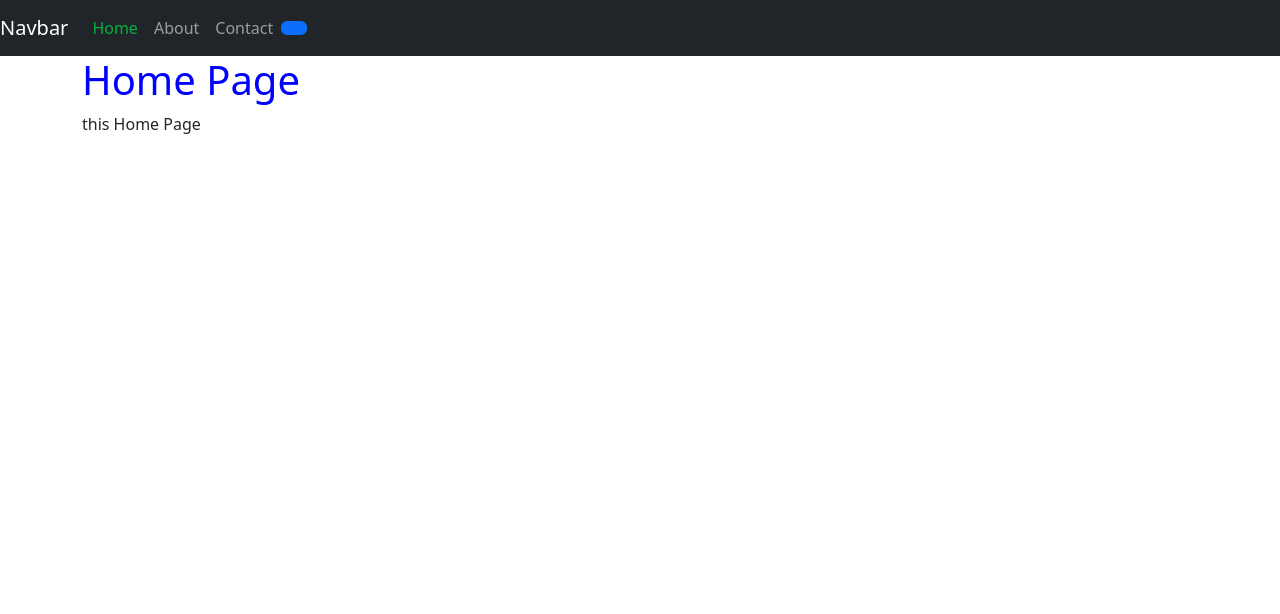
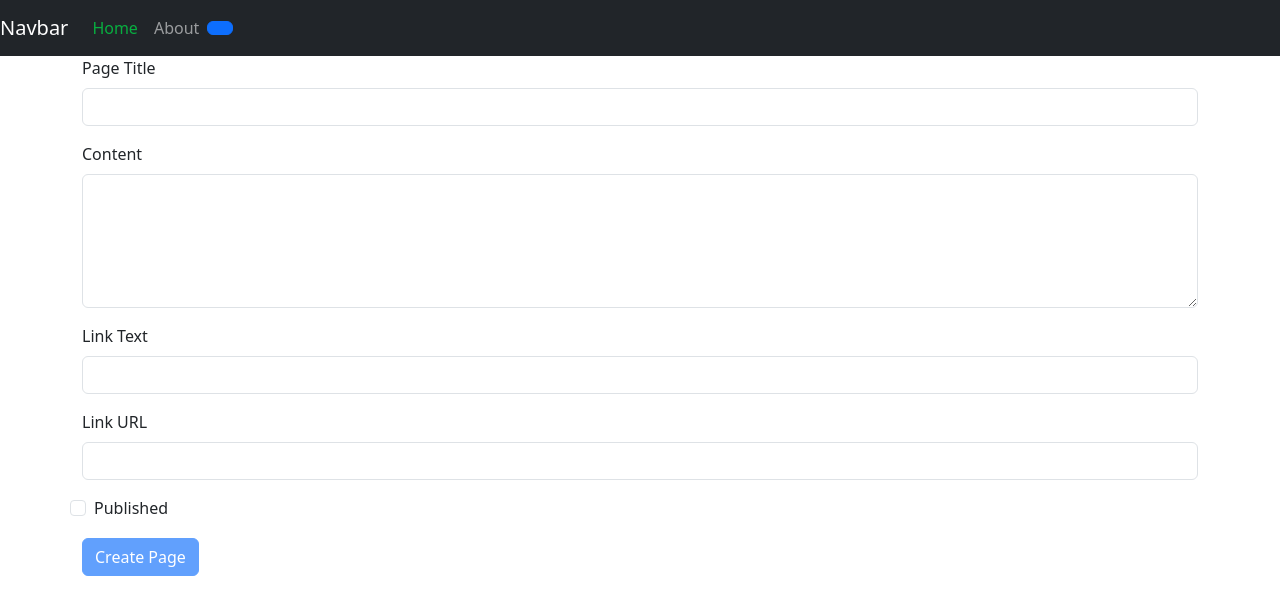
Before and after one commit to MuhammedFahimKP/page-management-app, a Vue app: page / in a window 1280 px wide. Shown: the top 614 px of the page. Built offline with nearby package versions, Linux system fonts and the light colour scheme; the HTML template or start-up script is replaced by a standard one.

Commit message:
added create page component and form functions

```diff
--- a/public/pages.json
+++ b/public/pages.json
@@ -2,17 +2,20 @@
   {
     "link":{"text":"Home","url": "home.html"},
     "content":"this Home Page",
-    "title":"Home Page"
+    "title":"Home Page",
+    "published":true
   },
   {
     "link":{"text":"About","url": "about.html"},
     "content":"this About Page",
-    "title":"About Page"
+    "title":"About Page",
+    "published":true
   },
   {
     "link":{"text":"Contact","url": "contact.html"},
     "content":"this Contact Page",
-    "title":"Contact Page"
+    "title":"Contact Page",
+    "published":false
   }
 
 ]
--- a/src/App.vue
+++ b/src/App.vue
@@ -5,26 +5,31 @@
         :nav-link-click="(index) => activePage = index"
     ></navbar>
 
-    <div
-        v-show="false"
-    >Hide</div>
-    <page-viewer
-        :page="pages[activePage]"
-    ></page-viewer>
+<!--    <page-viewer-->
+<!--        :page="pages[activePage]"-->
+<!--    ></page-viewer>-->
+
+
+  <creat-page
+      :page-created="pageCreated"
+  ></creat-page>
+
 </template>
 
 <script>
 
    import Navbar from "./components/Navbar.vue";
    import PageViewer from "./components/PageViewer.vue";
-
+   import CreatPage from "./components/CreatPage.vue";
    export default {
 
      components:{
        PageViewer,
        Navbar,
+       CreatPage,
 
      },
+
      created() {
         this.getPages()
      },
@@ -39,8 +44,14 @@
            let res  =  await fetch('pages.json');
            let data =  await  res.json();
            this.pages = data;
-        }
-     }
+        },
+        pageCreated(pageObj){
+            this.pages.push(pageObj);
+
+       },
+     },
+
+
    }
 
 
--- /dev/null
+++ b/src/components/CreatPage.vue
@@ -0,0 +1,123 @@
+<template>
+  <div class="container mb-3">
+    <form action="">
+      <div class="mb-3">
+        <label for="" class="form-label">
+          Page Title
+        </label>
+        <input
+            type="text"
+            class="form-control"
+            v-model="title"
+        />
+      </div>
+      <div class="mb-3">
+        <label for="" class="form-label">
+          Content
+        </label>
+        <textarea
+            type="text"
+            class="form-control"
+            rows="5"
+            v-model="content"
+
+        ></textarea>
+      </div>
+      <div class="col">
+        <div class="mb-3">
+          <label for="" class="form-label">
+            Link Text
+          </label>
+          <input
+              type="text"
+              class="form-control"
+              v-model="linkText"
+
+          />
+        </div>
+        <div class="mb-3">
+          <label for="" class="form-label">
+            Link URL
+          </label>
+          <input
+              type="text"
+              class="form-control"
+              v-model="linkUrl"
+
+          />
+        </div>
+        <div class="row mb-3">
+          <div class="form-check">
+            <input class="form-check-input" type="checkbox" v-model="published">
+            <label class="form-check-label" for="gridCheck1">
+              Published
+            </label>
+          </div>
+
+        </div>
+      </div>
+      <div class="mb-3">
+        <button
+            class="btn btn-primary"
+            :disabled="isFormInvalid"
+            @click.prevent="submitForm"
+        >Create Page</button>
+      </div>
+    </form>
+  </div>
+</template>
+
+
+<script>
+
+    export default {
+          props:[
+              'pageCreated',
+
+
+          ],
+          computed:{
+            isFormInvalid() {
+              return !this.title||!this.content||!this.linkText||!this.linkUrl
+            }
+          },
+          data() {
+            return {
+              title: '',
+              content:'',
+              linkText:'',
+              linkUrl:'',
+              published:false,
+
+            }
+          },
+          methods:{
+
+            submitForm(e){
+              if (!this.title||!this.content||!this.linkText||!this.linkUrl){
+                 alert('please fill form');
+                 return;
+              }
+
+              this.pageCreated({
+                title:this.title,
+                content:this.content,
+                link:{
+                  text:this.linkText,
+                  url:this.linkUrl
+                },
+                published:this.published
+              });
+
+              this.title     = '';
+              this.content   = '';
+              this.linkUrl   = ''
+              this.linkText  = '';
+              this.published = false;
+
+
+            }
+          }
+    }
+
+</script>
--- a/src/components/Navbar.vue
+++ b/src/components/Navbar.vue
@@ -6,7 +6,7 @@
     </button>
     <div class="collapse navbar-collapse" id="navbarNav">
       <ul class="navbar-nav">
-        <li v-for="(page,index) in pages"  class="nav-item active">
+        <li v-for="(page,index) in publishedPages"  class="nav-item active">
           <navbar-link
             :page="page"
             :isActive="activePage == index"
@@ -38,6 +38,14 @@
       NavbarLink,
 
     },
+    created(){
+      this.getThemeSettings()
+    },
+    computed:{
+      publishedPages() {
+          return this.pages.filter(p => p.published);
+      }
+    },
     props: ['pages','activePage','navLinkClick'],
     data(){
       return {
@@ -57,7 +65,19 @@
         }
 
         this.theme = theme;
+        this.storeThemeSettings()
 
+
+      },
+      storeThemeSettings(){
+          localStorage.setItem('theme',this.theme)
+      },
+      getThemeSettings(){
+          let theme = localStorage.getItem('theme')
+          if (theme) {
+            this.theme = theme;
+
+          }
       }
     }
 
--- a/src/components/NavbarLink.vue
+++ b/src/components/NavbarLink.vue
@@ -35,7 +35,7 @@
 
 
 
-<style>
+<style scoped>
   .emphasize {
     color: #08af40 !important;
   }
```
